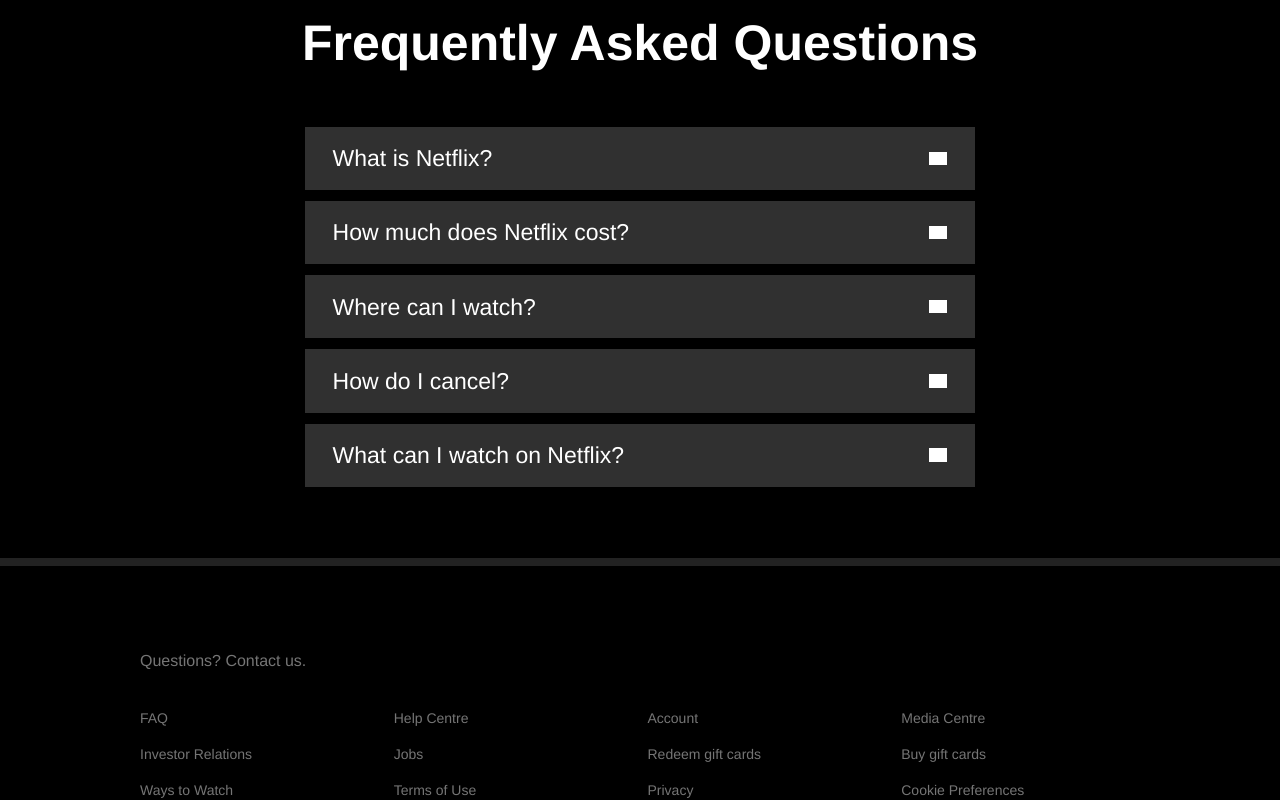
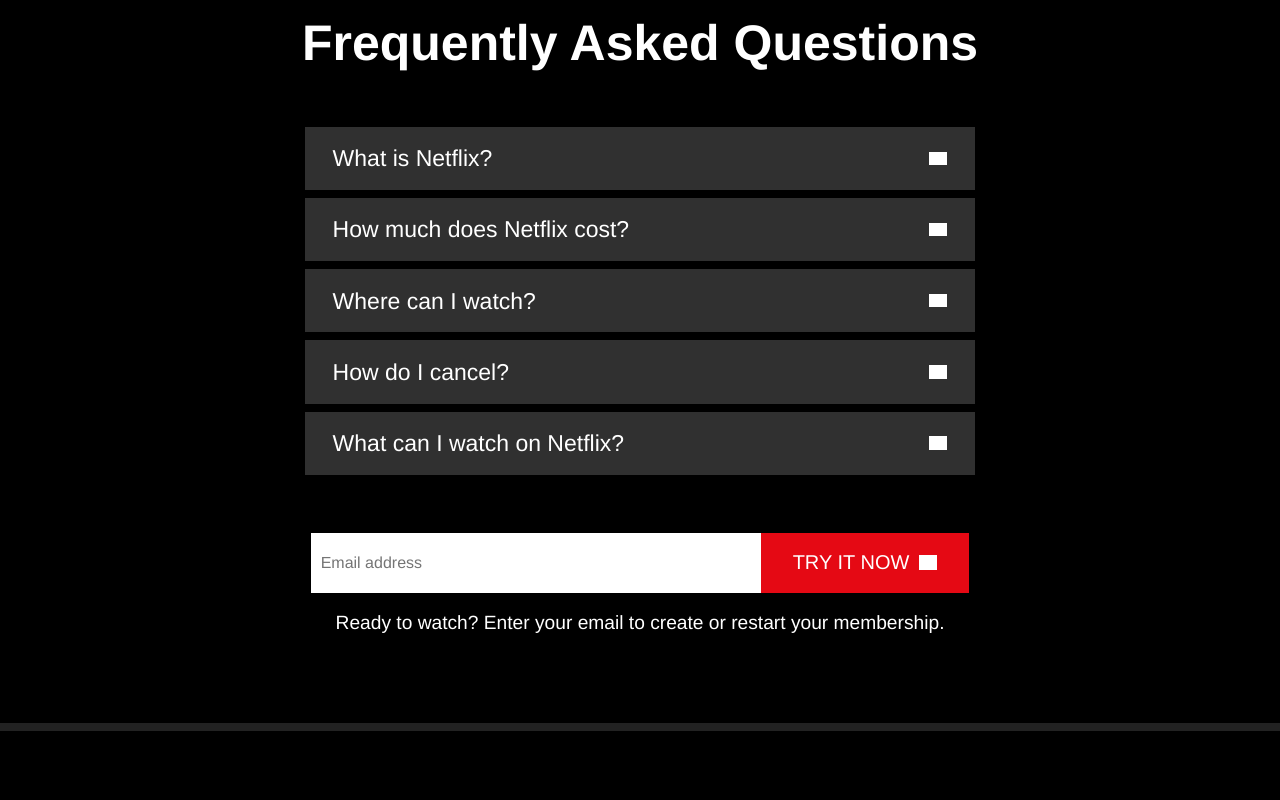
Before and after one commit to TonyKillam/Netflix, a React (Create React App) app: page / in a window 1280 px wide. Shown: the part 1700-2500 px from the top of the page. Built offline with nearby package versions, Linux system fonts and the light colour scheme; grey boxes are pictures that could not be loaded.

Commit message:
Opt-form added below the FAQ's

```diff
--- a/src/components/accordion/styles/accordion.js
+++ b/src/components/accordion/styles/accordion.js
@@ -29,7 +29,7 @@
 export const Item = styled.div`
   color: white;
   margin: auto;
-  margin-bottom: 10px;
+  margin-bottom: 7px;
   max-width: 670px;
   width: 100%;
 
@@ -57,6 +57,10 @@
   padding: 0.8em 1.2em 0.8em 1.2em;
   user-select: none;
   align-items: center;
+
+  &:hover {
+    background: gray;
+  }
 
   img {
     filter: brightness(0) invert(1);
--- a/src/components/index.js
+++ b/src/components/index.js
@@ -1,3 +1,4 @@
 export { default as Jumbotron } from "./jumbotron";
 export { default as Footer } from "./footer";
 export { default as Accordion } from "./accordion";
+export { default as OptForm } from "./opt-form";
--- /dev/null
+++ b/src/components/opt-form/index.js
@@ -0,0 +1,27 @@
+import React from "react";
+import { Container, Input, Button, Text, Break } from "./styles/opt-form";
+
+export default function OptForm({ children, ...restProps }) {
+  return <Container {...restProps}> {children} </Container>;
+}
+
+OptForm.Input = function OptFormInput({ ...restProps }) {
+  return <Input {...restProps} />;
+};
+
+OptForm.Button = function OptFormButton({ children, ...restProps }) {
+  return (
+    <Button {...restProps}>
+      {children}
+      <img src="/images/icons/chevron-right.png" alt="Try Now"></img>
+    </Button>
+  );
+};
+
+OptForm.Text = function OptFormText({ children, ...restProps }) {
+  return <Text {...restProps}>{children}</Text>;
+};
+
+OptForm.Break = function OptFormBreak({ ...restProps }) {
+  return <Break {...restProps} />;
+};
--- /dev/null
+++ b/src/components/opt-form/styles/opt-form.js
@@ -0,0 +1,76 @@
+import styled from "styled-components";
+
+export const Container = styled.div`
+  display: flex;
+  justify-content: center;
+  height: 100%;
+  margin-top: 20px;
+  flex-wrap: wrap;
+
+  @media (max-width: 1000px) {
+    flex-direction: column;
+    align-items: center;
+  }
+`;
+
+export const Input = styled.input`
+  max-width: 450px;
+  margin-top: 30px;
+  width: 100%;
+  border: 0;
+  padding: 10px;
+  height: 60px;
+  box-sizing: border-box;
+`;
+
+export const Break = styled.div`
+  flex-basis: 100%;
+  height: 0;
+`;
+
+export const Button = styled.button`
+  display: flex;
+  margin-top: 30px;
+  align-items: center;
+  height: 60px;
+  background: #e50914;
+  color: white;
+  text-transform: uppercase;
+  padding: 0 32px;
+  font-size: 20px;
+  border: 0;
+  cursor: pointer;
+
+  img {
+    margin-left: 10px;
+    height: 15px;
+    filter: brightness(0) invert(1);
+    width: 18px;
+
+    @media (max-width: 1000px) {
+      width: 16px;
+    }
+  }
+
+  &:hover {
+    background: #8b0000;
+  }
+
+  @media (max-width: 1000px) {
+    height: 50px;
+    font-size: 16px;
+    margin-top: 20px;
+    font-weight: bold;
+  }
+`;
+
+export const Text = styled.p`
+  font-size: 19.2px;
+  color: white;
+  text-align: center;
+
+  @media (max-width: 600px) {
+    font-size: 16px;
+    line-height: 22px;
+  }
+`;
--- a/src/containers/faqs.js
+++ b/src/containers/faqs.js
@@ -1,9 +1,10 @@
 import React from "react";
-import { Accordion } from "../components";
+import { Accordion, OptForm } from "../components";
 import faqsData from "../fixtures/faqs.json";
 
 export default function FaqsContainer() {
   return (
+    <>
       <Accordion>
         <Accordion.Title>Frequently Asked Questions</Accordion.Title>
         {faqsData.map((item) => (
@@ -12,6 +13,16 @@
             <Accordion.Body>{item.body}</Accordion.Body>
           </Accordion.Item>
         ))}
+        <OptForm>
+          <OptForm.Input placeholder="Email address" />
+          <OptForm.Button>Try it now</OptForm.Button>
+          <OptForm.Break />
+          <OptForm.Text>
+            Ready to watch? Enter your email to create or restart your
+            membership.
+          </OptForm.Text>
+        </OptForm>
       </Accordion>
+    </>
   );
 }
--- a/src/global-styles.js
+++ b/src/global-styles.js
@@ -3,7 +3,8 @@
 export const GlobalStyles = createGlobalStyle`
 html, body {
     height: 100%;
-    font-family: 'Helvetica Neue', Helvetica, Arial, sans-serif;
+    font-family: Netflix Sans, Helvetica Neue, Segoe UI, Roboto, Ubuntu,
+    sans-serif;
     -webkit-font-smoothing: antialiased;
     -moz-osx-font-smoothing: grayscale;
     background-color: black;
```
Lines whose indentation alone changed are shown as unchanged.
